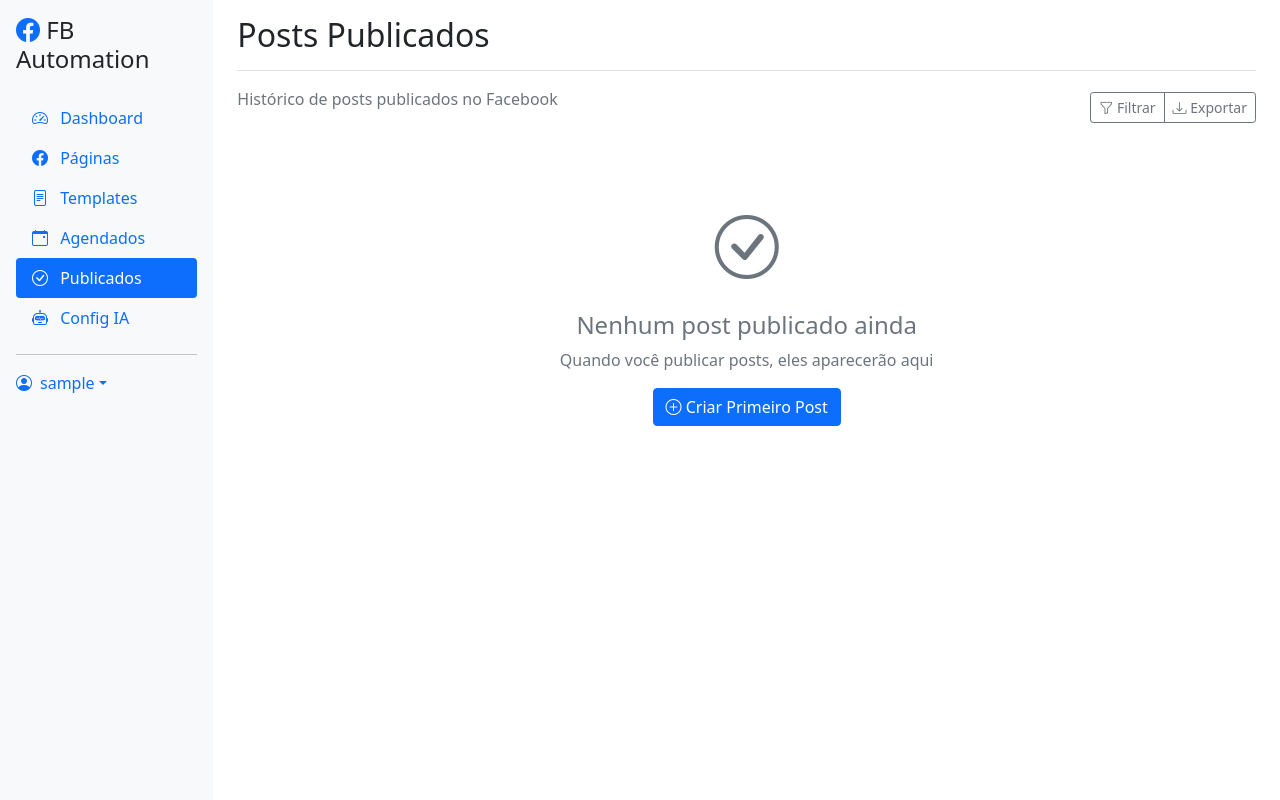
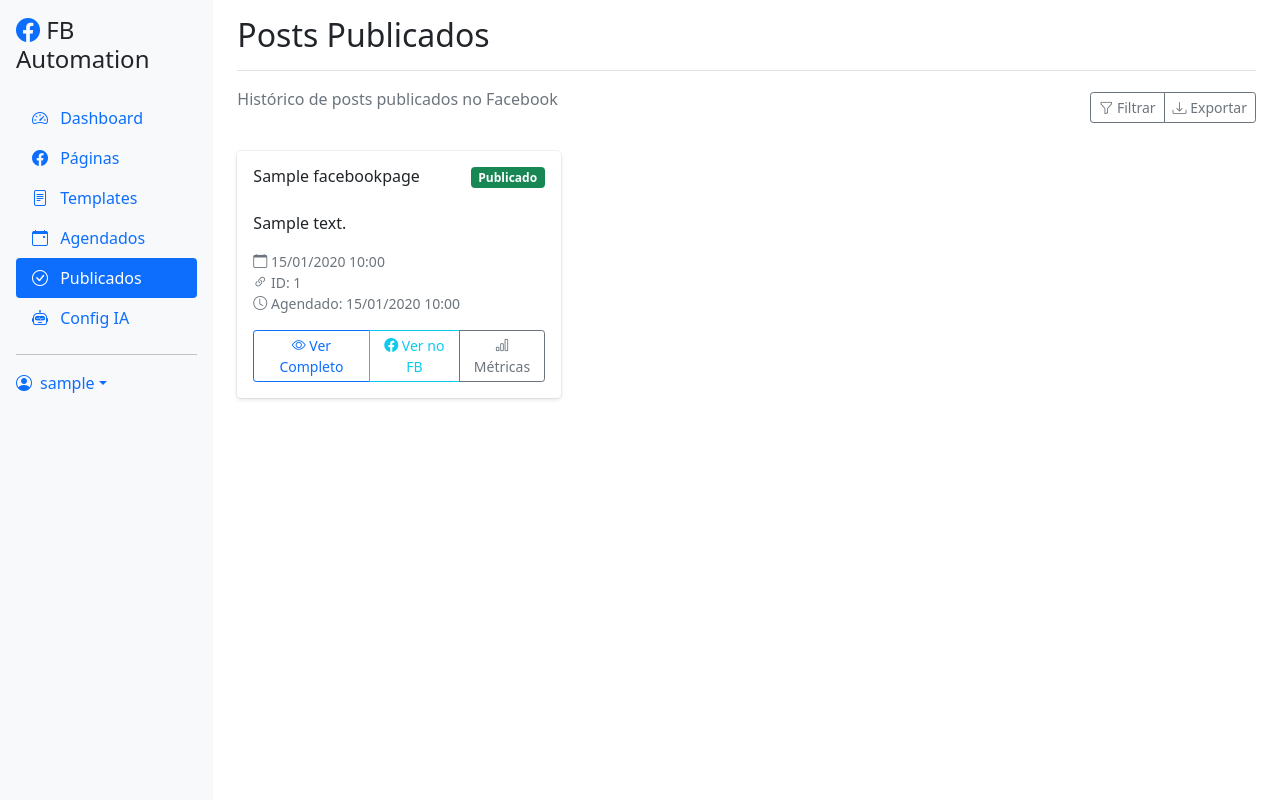
Before and after one commit to MuriloEduardo/fb_automation, a Django app: page /published/ in a window 1280 px wide. Run offline with Django 5.2, Linux system fonts and the light colour scheme; a user stored in the database is signed in; tables that the repository leaves empty hold one stand-in row (values such as "Sample post"); parts of the project's set-up code (start-up, migrations or seed data) failed here and were passed over.

Commit message:
fix: Update template context to use 'page_obj' for post iteration in published and scheduled posts

```diff
--- a/facebook_integration/templates/facebook_integration/published_posts.html
+++ b/facebook_integration/templates/facebook_integration/published_posts.html
@@ -21,7 +21,7 @@
   </div>
 
   <div class="row">
-    {% for post in posts %}
+    {% for post in page_obj %}
       <div class="col-md-6 col-lg-4 mb-4">
         <div class="card h-100">
           <div class="card-body">
--- a/facebook_integration/templates/facebook_integration/scheduled_posts.html
+++ b/facebook_integration/templates/facebook_integration/scheduled_posts.html
@@ -16,7 +16,7 @@
   </div>
 
   <div class="row">
-    {% for post in posts %}
+    {% for post in page_obj %}
       <div class="col-md-6 col-lg-4 mb-4">
         <div class="card h-100">
           <div class="card-body">
--- a/facebook_integration/views.py
+++ b/facebook_integration/views.py
@@ -112,7 +112,8 @@ def scheduled_posts(request):
     page_obj = paginator.get_page(page_number)
 
     return render(
-        request, "facebook_integration/scheduled_posts.html", {"page_obj": page_obj}
+        request, "facebook_integration/scheduled_posts.html",
+        {"page_obj": page_obj, "posts": page_obj}
     )
 
 
```
